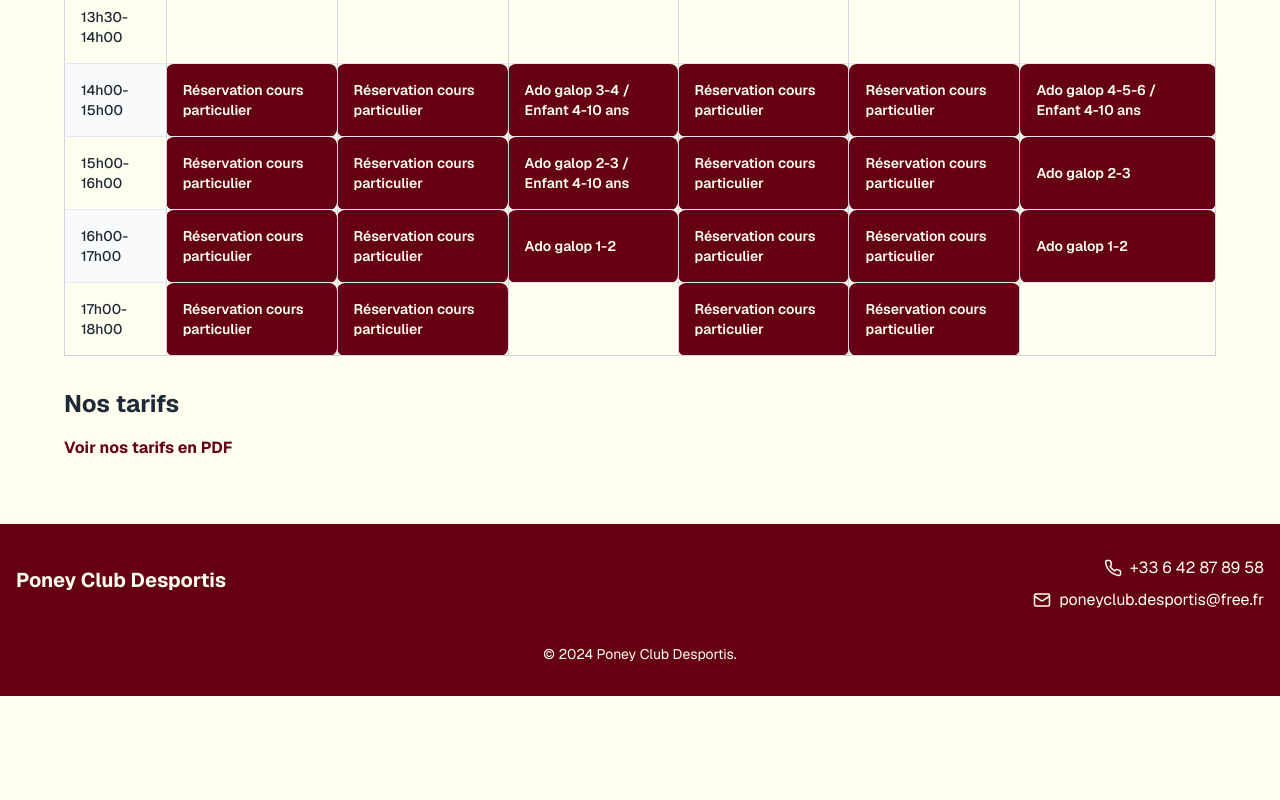
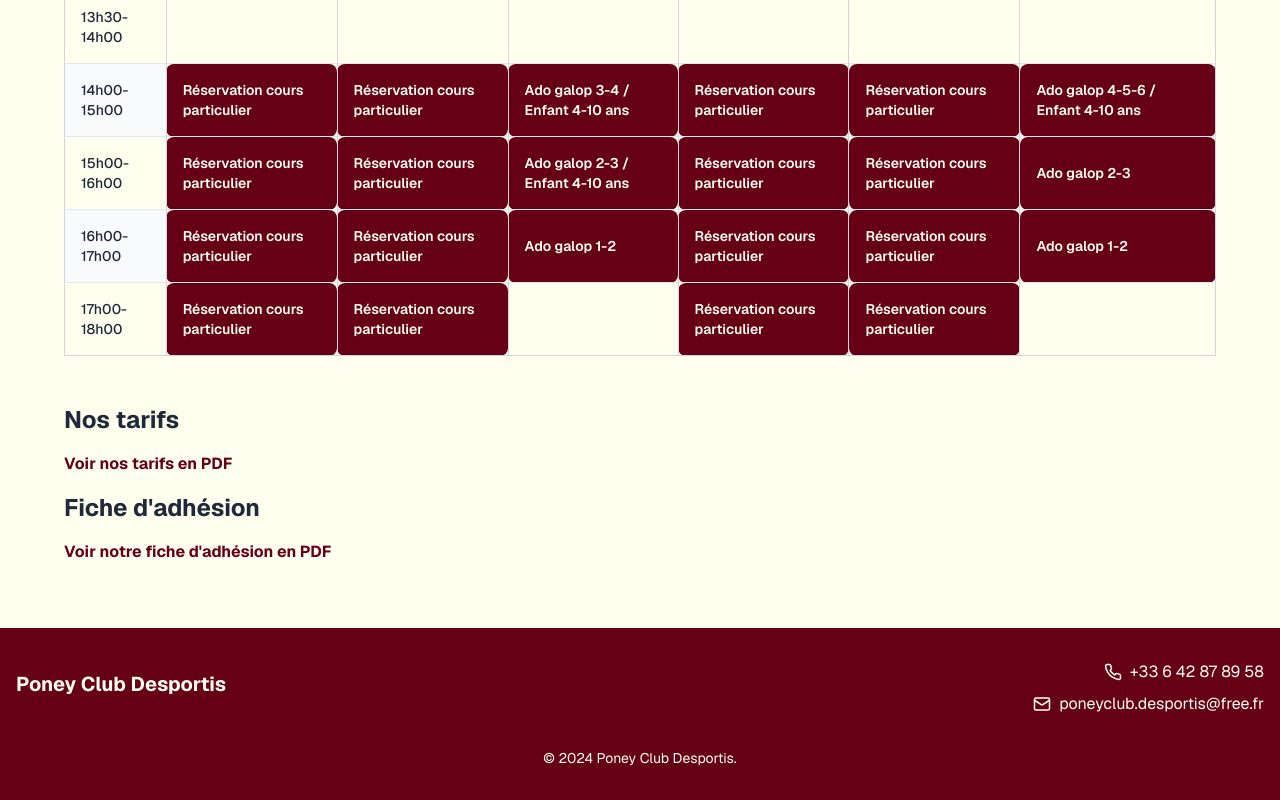
Before and after one commit to Nylio-prog/poneyclubdesportis, a Next.js app: page /cours in a window 1280 px wide. Shown: the part 525-1325 px from the top of the page. Before the commit the page ends 1221 px from the top, so only its background shows below. Built offline with nearby package versions, Linux system fonts and the light colour scheme.

Commit message:
add fiche d'adhésion + fixed typo on quaquou

```diff
--- a/app/cours/page.tsx
+++ b/app/cours/page.tsx
@@ -16,6 +16,8 @@ type WeekSchedule = Record<(typeof days)[number], HourSchedule>;
 const days = ["Lundi", "Mardi", "Mercredi", "Jeudi", "Vendredi", "Samedi"];
 
 const tarifs_pdf = "/cours/tarifs.pdf";
+
+const fiche_adhesion_pdf = "/cours/fiche_adhesion.pdf";
 
 const hours = [
   "9h30-10h30",
@@ -144,7 +146,7 @@ export default function PricesSchedulesPage() {
           </div>
         </div>
         <div>
-          <h2 className="text-2xl font-bold mb-4">Nos tarifs</h2>
+          <h2 className="text-2xl font-bold my-4">Nos tarifs</h2>
           <Link
             href={tarifs_pdf}
             target="_blank"
@@ -153,6 +155,15 @@ export default function PricesSchedulesPage() {
           >
             Voir nos tarifs en PDF
           </Link>
+          <h2 className="text-2xl font-bold my-4">Fiche d'adhésion</h2>
+          <Link
+            href={fiche_adhesion_pdf}
+            target="_blank"
+            rel="noopener noreferrer"
+            className="font-bold text-[var(--deep-burgundy)] hover:underline"
+          >
+            Voir notre fiche d'adhésion en PDF
+          </Link>
         </div>
       </div>
     </div>
--- a/data/animals.ts
+++ b/data/animals.ts
@@ -43,7 +43,7 @@ export const ponies: Animal[] = [
     name: "Quaquou",
     image: "/animals/quaquou.jpg",
     description:
-      "Camargue de 20 ans très tonic, adore l'obstacle et le cross, parfois coquin pour les confirmés",
+      "Camargue de 20 ans très tonique, adore l'obstacle et le cross, parfois coquin pour les confirmés",
   },
   {
     name: "Karamel",
```
Also changed, not shown: 1 other file (tests, documents, lock files or other folders).
